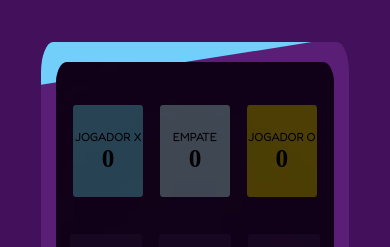
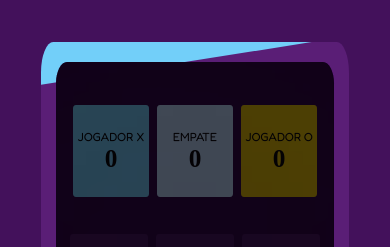
Before and after one commit to luigieli/TicTacToe2, a React (Vite) app in the folder frontend/: page / in a window 390 px wide. Shown: the top 247 px of the page. Built offline with nearby package versions, Linux system fonts and the light colour scheme.

Commit message:
refactor: improving css and related files

```diff
--- a/frontend/src/components/GameBoard/GameBoard.module.css
+++ b/frontend/src/components/GameBoard/GameBoard.module.css
@@ -1,8 +1,12 @@
+:root {
+  --main-board-bg: #2b0040;
+}
+
 .mainBoard {
   z-index: 2;
   position: relative;
   align-self: center;
-  background-color: #2b0040;
+  background-color: var(--main-board-bg);
   flex: 0 0 70%;
   width: min(90%, 60vh);
   height: 60%;
@@ -23,3 +27,9 @@
   grid-template-rows: repeat(3, 10vh);
   overflow: hidden;
 }
+
+@media (max-width: 600px) {
+  .board {
+    gap: 1vh;
+  }
+}
--- a/frontend/src/components/NewGameButton/NewGameButton.module.css
+++ b/frontend/src/components/NewGameButton/NewGameButton.module.css
@@ -1,4 +1,9 @@
 @import url("https://fonts.googleapis.com/css2?family=Fredoka+One&display=swap");
+
+:root {
+  --button-bg: #C5A0D7;
+  --button-hover-bg: #F4F6F5;
+}
 
 .divBlur{
     z-index: 3;
@@ -22,7 +27,7 @@
 .newGameButton {
     border: none;
     border-radius: 10%;
-    background-color: #C5A0D7;
+    background-color: var(--button-bg);
     height: 10%;
     width: 25%;
     font-family: "Fredoka One", cursive;
@@ -31,6 +36,6 @@
 }
 
 .newGameButton:hover {
-    background-color: #F4F6F5;
+    background-color: var(--button-hover-bg);
     transform: scale(1.1);
 }
--- a/frontend/src/components/ScoreBoard/ScoreBoard.module.css
+++ b/frontend/src/components/ScoreBoard/ScoreBoard.module.css
@@ -1,7 +1,18 @@
-.score {
-    display: flex;
-    justify-content: center;
-    gap: 2vh;
-    margin: 0 2vh;
-    padding: 0;
+:root {
+  --score-gap: 2vh;
+  --score-margin: 2vh;
+}
+
+.scoreBoard {
+  display: flex;
+  justify-content: center;
+  gap: var(--score-gap);
+  margin: 0 var(--score-margin);
+  padding: 0;
+}
+
+@media (max-width: 600px) {
+  .scoreBoard {
+    gap: 1vh;
   }
+}
--- a/frontend/src/components/ScoreBoard/ScoreBoard.tsx
+++ b/frontend/src/components/ScoreBoard/ScoreBoard.tsx
@@ -12,7 +12,7 @@ type ScoreBoardProps = {
 
 const ScoreBoard: React.FC<ScoreBoardProps> = ({ scores }) => {
   return (
-    <div className={styles.score}>
+    <div className={styles.scoreBoard}>
       <Score
         player={STRINGS.PLAYER_X}
         score={scores.playerX}
--- a/frontend/src/components/Square/Square.module.css
+++ b/frontend/src/components/Square/Square.module.css
@@ -1,6 +1,12 @@
 @import url("https://fonts.googleapis.com/css2?family=Fredoka+One&display=swap");
+
+:root {
+  --square-bg: #43115B;
+  --square-hover-bg: #5A1E76;
+}
+
 .square {
-    background-color: #43115B;
+    background-color: var(--square-bg);
     border-radius: var(--main-border-radius);
     width: 100%;
     height: 100%;
@@ -10,5 +16,5 @@
     transition: transform 0.3s ease;
 }
 .square:hover {
-    background-color: #5A1E76;
+    background-color: var(--square-hover-bg);
 }
--- a/frontend/src/styles/index.css
+++ b/frontend/src/styles/index.css
@@ -1,8 +1,12 @@
+:root {
+  --body-bg: #43115B;
+}
+
 body {
   margin: 0;
   display: flex;
   place-items: center;
   min-width: 320px;
   min-height: 100vh;
-  background-color: #43115B;
+  background-color: var(--body-bg);
 }
```
Also changed, not shown: frontend/src/components/Square/Square.tsx (+9 -7 lines).
